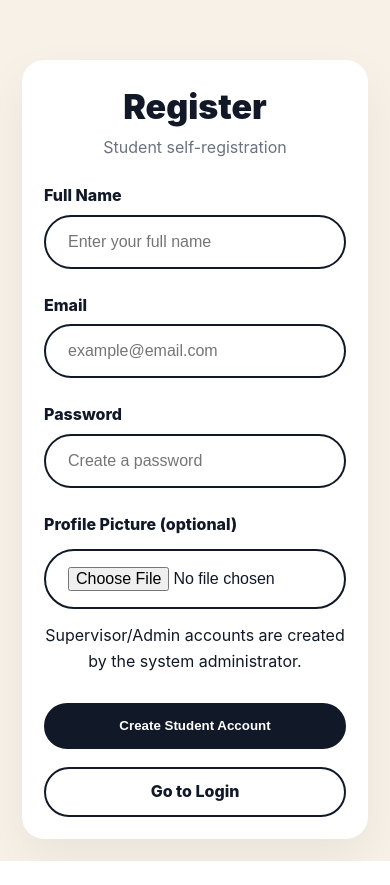
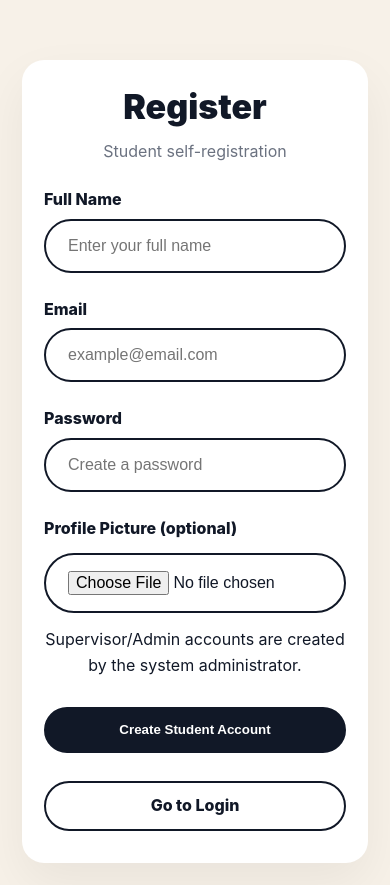
Before and after one commit to nurarfain2004-cpu/unisel-fyp-repository, a FastAPI app: page /register-page in a window 390 px wide. Shown: the part 117-1002 px from the top of the page. Before the commit the page ends 978 px from the top, so only its background shows below. Run offline with FastAPI, Linux system fonts and the light colour scheme.

Commit message:
style.css

```diff
--- a/static/style.css
+++ b/static/style.css
@@ -59,7 +59,6 @@ img {
   justify-content: flex-end;
 }
 
-/* If you ever used toplink as plain anchor */
 .toplink {
   font-weight: 700;
   padding: 6px 8px;
@@ -70,7 +69,6 @@ img {
   background: rgba(17, 24, 39, 0.06);
 }
 
-/* Avatar should NEVER blow up */
 .avatar {
   width: 42px !important;
   height: 42px !important;
@@ -90,9 +88,7 @@ img {
 }
 
 @media (max-width: 900px) {
-  .container {
-    padding: 22px;
-  }
+  .container { padding: 22px; }
 }
 
 .hero {
@@ -100,9 +96,7 @@ img {
 }
 
 @media (max-width: 900px) {
-  .hero {
-    padding: 28px 0;
-  }
+  .hero { padding: 28px 0; }
 }
 
 .card {
@@ -110,7 +104,7 @@ img {
   border-radius: 26px;
   box-shadow: 0 20px 50px rgba(0,0,0,0.06);
   padding: 48px 48px 42px;
-  overflow: hidden; /* prevents overlap spilling out */
+  overflow: hidden;
 }
 
 @media (max-width: 900px) {
@@ -140,13 +134,13 @@ img {
 }
 
 @media (max-width: 900px) {
-  .title {
-    font-size: 34px;
-  }
-  .subtitle {
-    font-size: 16px;
-    margin-bottom: 22px;
-  }
+  .title { font-size: 34px; }
+  .subtitle { font-size: 16px; margin-bottom: 22px; }
+}
+
+/* Give paragraphs spacing so they don't sit under buttons */
+.card p {
+  margin-top: 14px;
 }
 
 /* =========================
@@ -175,10 +169,9 @@ label {
 
 .field {
   width: 100%;
-  min-width: 0; /* prevents grid overflow */
+  min-width: 0;
 }
 
-/* Center sections safely */
 .login-center {
   display: flex;
   flex-direction: column;
@@ -186,7 +179,6 @@ label {
   width: 100%;
 }
 
-/* Grid that won’t break on deploy */
 .login-fields {
   display: grid;
   grid-template-columns: 1fr 1fr;
@@ -197,9 +189,7 @@ label {
 }
 
 @media (max-width: 900px) {
-  .login-fields {
-    grid-template-columns: 1fr;
-  }
+  .login-fields { grid-template-columns: 1fr; }
 }
 
 /* =========================
@@ -234,7 +224,6 @@ textarea.bubbly-input {
   width: 100%;
 }
 
-/* This fixes your profile layout “big / broken” */
 .profile-simple .row {
   display: grid;
   grid-template-columns: 1fr 1fr;
@@ -249,17 +238,17 @@ textarea.bubbly-input {
 }
 
 @media (max-width: 900px) {
-  .profile-simple .row {
-    grid-template-columns: 1fr;
-  }
+  .profile-simple .row { grid-template-columns: 1fr; }
 }
 
-/* If your profile page shows a big preview image */
+/* Profile image safety */
 .profile-preview,
 .current-profile-pic,
 .profile-picture,
 .profile-image,
-.profile-img {
+.profile-img,
+.profile-pic,
+img.profile-pic {
   width: 220px;
   height: 220px;
   border-radius: 50%;
@@ -288,6 +277,20 @@ textarea.bubbly-input {
   max-width: 100%;
 }
 
+/* HARD OVERRIDES to stop overlap (Render issue) */
+.btn,
+a.btn,
+button.btn {
+  position: static !important;
+  top: auto !important;
+  left: auto !important;
+  right: auto !important;
+  bottom: auto !important;
+  transform: none !important;
+  float: none !important;
+  margin: 0 !important;
+}
+
 .btn:hover {
   box-shadow: 0 12px 24px rgba(0,0,0,0.12);
 }
@@ -307,23 +310,16 @@ textarea.bubbly-input {
   color: #991b1b;
 }
 
-/* If links are styled as buttons */
-a.btn {
-  text-decoration: none;
-}
+a.btn { text-decoration: none; }
 
 /* =========================
-   ACTION ROWS (important)
-   Fixes “stumbled / overlapped buttons”
+   ACTION ROWS
+   (Applies even if your HTML uses random class names)
 ========================= */
+
+/* Your existing ones */
 .login-actions,
-.profile-actions,
-.actions,
-.button-row,
-.btn-row,
-.dashboard-actions,
-.links,
-.menu {
+.profile-actions {
   display: flex;
   gap: 18px;
   justify-content: center;
@@ -332,22 +328,53 @@ a.btn {
   align-items: center;
 }
 
-/* On small screens, make buttons full width nicely */
+/* UNIVERSAL: any div that contains many buttons/links inside the card */
+.card div {
+  max-width: 100%;
+}
+
+/* If a container has multiple buttons, force flex wrapping */
+.card .actions,
+.card .button-row,
+.card .btn-row,
+.card .dashboard-actions,
+.card .links,
+.card .menu,
+.card .nav-actions,
+.card .action-row {
+  display: flex !important;
+  flex-wrap: wrap !important;
+  gap: 14px !important;
+  align-items: center !important;
+  justify-content: flex-start !important;
+  margin-top: 18px !important;
+  margin-bottom: 12px !important;
+}
+
+/* Even if you didn't use those classnames: make consecutive buttons wrap */
+.card a.btn,
+.card button.btn {
+  margin-bottom: 10px !important;
+}
+
+/* On small screens, buttons become full width nicely */
 @media (max-width: 520px) {
   .login-actions .btn,
   .profile-actions .btn,
-  .actions .btn,
-  .button-row .btn,
-  .btn-row .btn,
-  .dashboard-actions .btn,
-  .links .btn,
-  .menu .btn {
+  .card .actions .btn,
+  .card .button-row .btn,
+  .card .btn-row .btn,
+  .card .dashboard-actions .btn,
+  .card .links .btn,
+  .card .menu .btn,
+  .card .nav-actions .btn,
+  .card .action-row .btn {
     width: 100%;
   }
 }
 
 /* =========================
-   TABLES (with visible lines)
+   TABLES (with clear lines)
 ========================= */
 .table,
 table {
@@ -382,7 +409,6 @@ table tr:hover {
   background: #fdf9f3;
 }
 
-/* Make tables scroll on mobile instead of breaking layout */
 .table-wrap {
   width: 100%;
   overflow-x: auto;
@@ -397,18 +423,8 @@ input[type="file"] {
 }
 
 /* =========================
-   SMALL SPACING HELPERS
+   FOOTER SPACE
 ========================= */
 .spacer {
   height: 40px;
 }
-
-/* Prevent headings/buttons from sitting on top of other text */
-h1, h2, h3, h4, p, .subtitle {
-  position: relative;
-}
-
-/* If any page uses very large icons/images accidentally */
-svg, .icon, .profile-icon {
-  max-width: 100%;
-}
```
